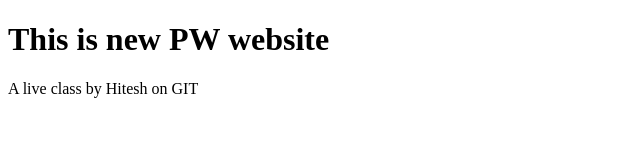
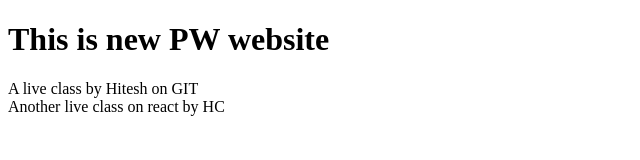
Before and after one commit to Akashkr28/pwlivetest, a plain HTML site: page index.html in a window 1280 px wide. Shown: the whole page, without its empty margins (0-640 px from the left). Drawn offline with Linux system fonts and the light colour scheme.

Commit message:
add another HC class

```diff
--- a/index.html
+++ b/index.html
@@ -11,6 +11,9 @@
         A live class by Hitesh on
         <span>GIT</span>
     </section>
+    <section>
+        Another live class on react by HC
+    </section>
     <script src="script.js"></script>
 </body>
 </html>
```
